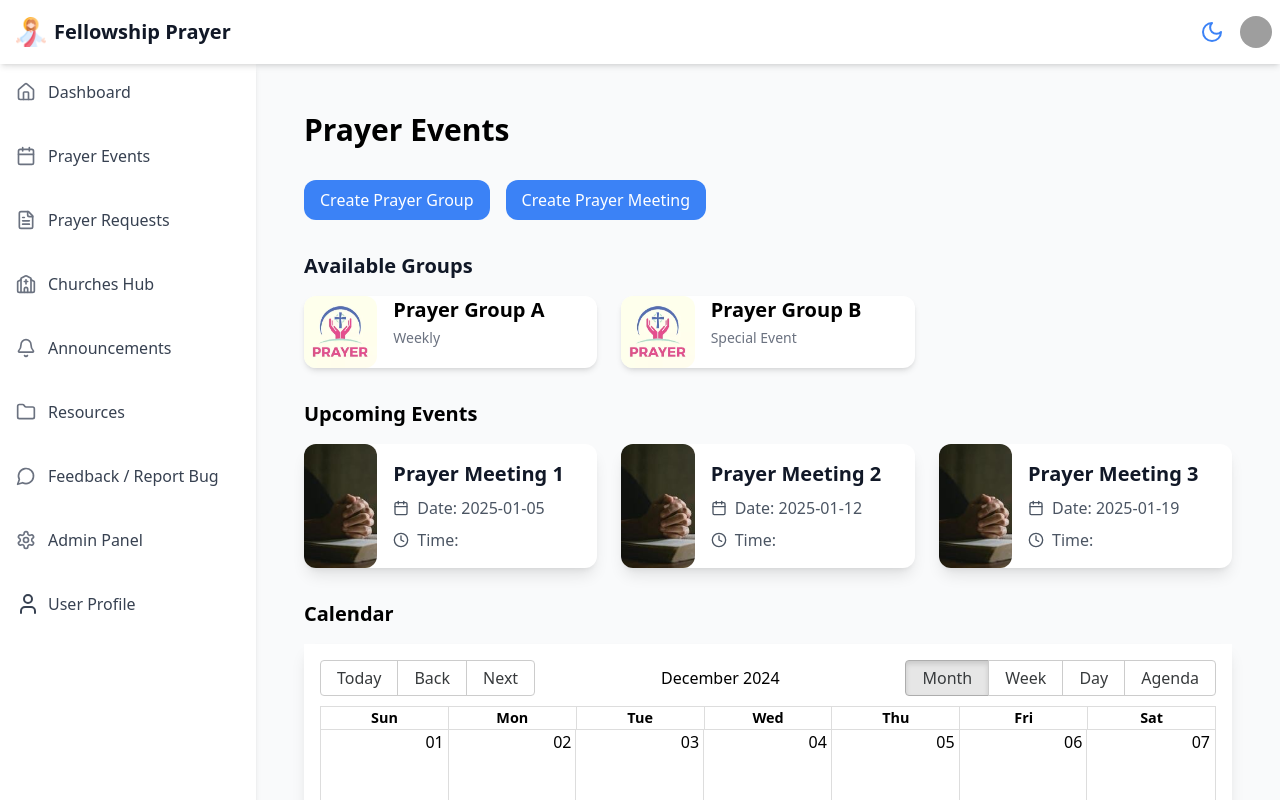
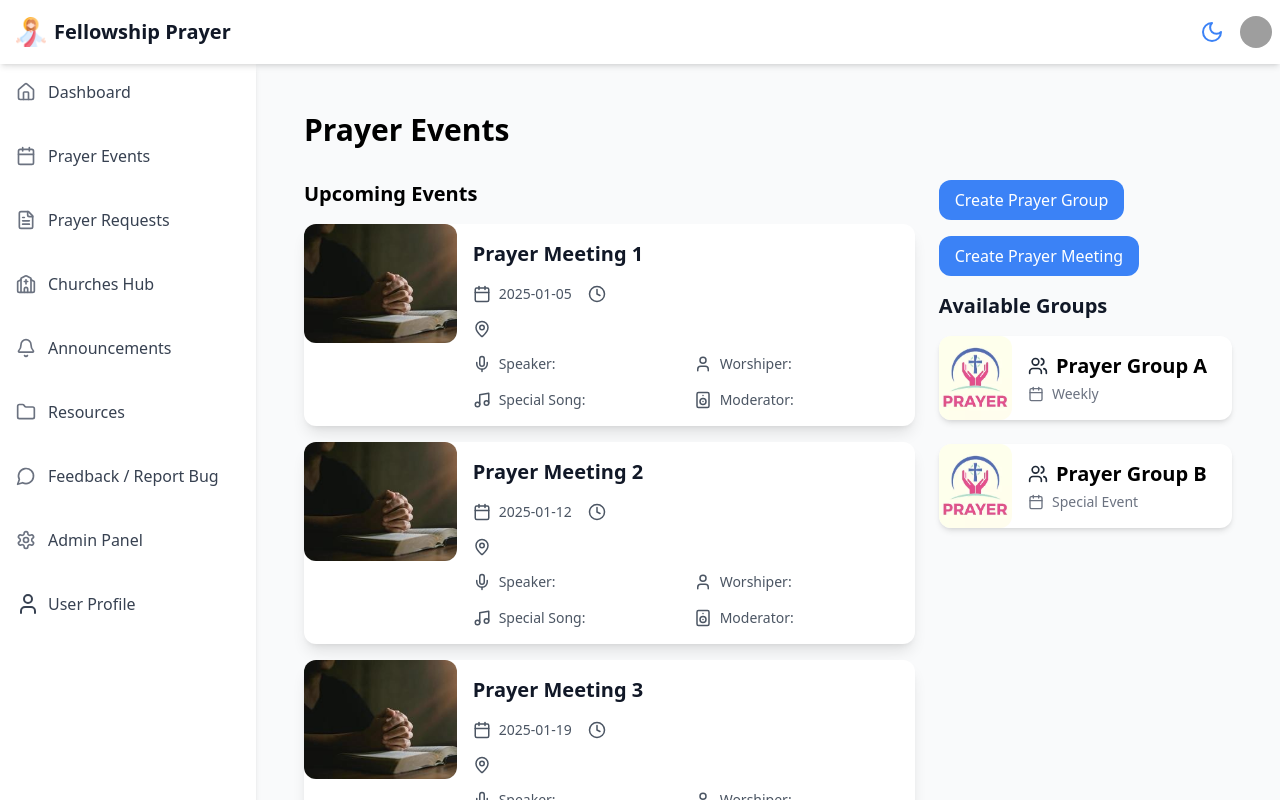
Before and after one commit to jps27CSE/Fellowship_Prayer_Tailwind_Shad_cn, a Next.js app: page /dashboard/events in a window 1280 px wide. Shown: the top 800 px of the page. Built offline with nearby package versions, Linux system fonts and the light colour scheme; no server answers; grey boxes are pictures that could not be loaded.

Commit message:
Prayer events ui changes

```diff
--- a/app/dashboard/events/page.tsx
+++ b/app/dashboard/events/page.tsx
@@ -24,11 +24,26 @@ export default function EventsPage() {
 
   return (
       <DashboardLayout>
-      <div className="p-6 space-y-8 ">
+        <div className="p-6 space-y-8">
           <h1 className="text-2xl font-bold sm:text-3xl dark:text-white">
             Prayer Events
           </h1>
 
+          {/* Main Grid Layout - Mobile Responsive */}
+          <div className="grid grid-cols-1 sm:grid-cols-1 md:grid-cols-3 gap-6">
+            {/* Left Column - Events */}
+            <div className="col-span-1 sm:col-span-1 md:col-span-2 space-y-8">
+              {/* Upcoming Events Section */}
+              <div>
+                <h2 className="text-xl font-semibold mb-4 text-black dark:text-white">
+                  Upcoming Events
+                </h2>
+                <EventList events={events} />
+              </div>
+            </div>
+
+            {/* Right Column - Available Groups and Buttons */}
+            <div className="space-y-4">
               {/* Create Prayer Group Modal Button */}
               <div className="flex flex-wrap gap-4 items-center">
                 <CreatePrayerGroupModal onSubmit={"addMeeting"} />
@@ -40,19 +55,13 @@ export default function EventsPage() {
               </div>
 
               {/* Available Groups Section */}
-        <AvailableGroups />
-
-        {/* Upcoming Events Section */}
-        <div className="mt-6">
-          <h2 className="text-xl font-semibold mb-4 text-black dark:text-white">
-            Upcoming Events
-          </h2>
-          <EventList events={events} />
+              <AvailableGroups groups={groups} />
             </div>
 
-        {/* Calendar Section */}
-        <div className="mt-6">
+            {/* Calendar Section - Span Both Columns on Mobile */}
+            <div className="col-span-1 sm:col-span-1 md:col-span-3">
               <Calender />
+            </div>
           </div>
         </div>
       </DashboardLayout>
--- a/components/AvailableGroupCards.tsx
+++ b/components/AvailableGroupCards.tsx
@@ -1,5 +1,6 @@
 import prayerLogo from "../public/prayer_logo.png";
 import Image from "next/image";
+import {Calendar, Users} from "lucide-react";
 const AvailableGroupCards = ({ group }) => {
   return (
     <div
@@ -16,14 +17,19 @@ const AvailableGroupCards = ({ group }) => {
       </div>
 
       {/* Group Info (Right side) */}
-      <div className="flex-1 pl-4">
-        {/* Group Name */}
-        <p className="text-xl font-semibold mb-1">{group.name}</p>
+      {/* Group Info (Right side) */}
+      <div className="flex-1 pl-4 py-4">
+        {/* Group Name with Icon */}
+        <div className="flex items-center space-x-2 mb-1">
+          <Users size={20} className="text-gray-800 dark:text-white" />
+          <p className="text-xl font-semibold">{group.name}</p>
+        </div>
 
-        {/* Group Category */}
-        <p className="text-sm text-gray-500 dark:text-gray-400 mb-4">
-          {group.category}
-        </p>
+        {/* Group Category with Icon */}
+        <div className="flex items-center space-x-2">
+          <Calendar size={16} className="text-gray-500 dark:text-gray-400" />
+          <p className="text-sm text-gray-500 dark:text-gray-400">{group.category}</p>
+        </div>
       </div>
     </div>
   );
--- a/components/AvailableGroups.tsx
+++ b/components/AvailableGroups.tsx
@@ -22,12 +22,13 @@ const AvailableGroups = () => (
         <h2 className="text-xl font-semibold mb-4 text-gray-900 dark:text-white ">
             Available Groups
         </h2>
-    <div className="grid grid-cols-1 sm:grid-cols-2 md:grid-cols-3 gap-6">
+        <div className="grid grid-cols-1 sm:grid-cols-2 md:grid-cols-3 lg:grid-cols-1 xl:grid-cols-1 gap-6">
             {/* Map through the groups */}
             {groups.map((group) => (
-        <AvailableGroupCards group={group} key={group.id} />
+                <AvailableGroupCards group={group} key={group.id}/>
             ))}
         </div>
+
     </div>
 );
 
--- a/components/EventCard.tsx
+++ b/components/EventCard.tsx
@@ -1,11 +1,11 @@
 import Image from "next/image";
-import { Calendar, Clock, MapPin } from "lucide-react";
+import { Calendar, Clock, MapPin, Mic, Music, User, Speaker } from "lucide-react";
 import eventImage from "../public/prayer_meeting_logo.jpg"; // Placeholder image
 
 const EventCard = ({ event }) => (
     <div className="bg-white dark:bg-gray-700 shadow-lg rounded-xl flex hover:shadow-xl transition-shadow duration-300 ease-in-out">
         {/* Event Image (Left side) */}
-    <div className="w-1/4 h-full overflow-hidden rounded-xl ">
+        <div className="w-1/4 h-full overflow-hidden rounded-xl">
             <Image
                 src={eventImage} // Replace with `event.image` if dynamic images are used
                 alt={`${event.name} image`}
@@ -16,31 +16,63 @@ const EventCard = ({ event }) => (
         {/* Event Details (Right side) */}
         <div className="flex-1 p-4">
             {/* Event Name */}
-      <h3 className="text-xl font-semibold text-gray-900 dark:text-white">
+            <h3 className="text-xl font-semibold text-gray-900 dark:text-white mb-4">
                 {event.name}
             </h3>
 
-      {/* Event Date */}
-      <div className="flex items-center space-x-2 mt-2">
-        <Calendar size={16} className="text-gray-600 dark:text-gray-400" />
-        <p className="text-gray-600 dark:text-gray-400">Date: {event.date}</p>
+            {/* Event Date and Time */}
+            <div className="flex items-center space-x-4 text-sm text-gray-600 dark:text-gray-400 mb-4">
+                <div className="flex items-center space-x-2">
+                    <Calendar size={18} className="text-gray-600 dark:text-gray-400" />
+                    <p>{event.date}</p>
                 </div>
-
-      {/* Event Time */}
-      <div className="flex items-center space-x-2 mt-2">
-        <Clock size={16} className="text-gray-600 dark:text-gray-400" />
-        <p className="text-gray-600 dark:text-gray-400">Time: {event.time}</p>
+                <div className="flex items-center space-x-2">
+                    <Clock size={18} className="text-gray-600 dark:text-gray-400" />
+                    <p>{event.time}</p>
+                </div>
             </div>
 
             {/* Event Location */}
-      {event.location && (
-        <div className="flex items-center space-x-2 mt-2">
-          <MapPin size={16} className="text-gray-600 dark:text-gray-400" />
-          <p className="text-gray-600 dark:text-gray-400">
-            Location: {event.location}
-          </p>
+
+                <div className="flex items-center space-x-2 text-sm text-gray-600 dark:text-gray-400 mb-4">
+                    <MapPin size={18} className="text-gray-600 dark:text-gray-400" />
+                    <p>{event.location}</p>
                 </div>
-      )}
+
+
+            {/* Additional Event Details in two columns */}
+            <div className="grid grid-cols-1 sm:grid-cols-2 gap-4">
+                {/* Speaker */}
+
+                    <div className="flex items-center space-x-2 text-sm text-gray-600 dark:text-gray-400">
+                        <Mic size={18} className="text-gray-600 dark:text-gray-400" />
+                        <p>Speaker: <span className="font-medium">{event.speaker}</span></p>
+                    </div>
+
+
+                {/* Worshiper */}
+
+                    <div className="flex items-center space-x-2 text-sm text-gray-600 dark:text-gray-400">
+                        <User size={18} className="text-gray-600 dark:text-gray-400" />
+                        <p>Worshiper: <span className="font-medium">{event.worshiper}</span></p>
+                    </div>
+
+
+                {/* Special Song */}
+
+                    <div className="flex items-center space-x-2 text-sm text-gray-600 dark:text-gray-400">
+                        <Music size={18} className="text-gray-600 dark:text-gray-400" />
+                        <p>Special Song: <span className="font-medium">{event.special_song}</span></p>
+                    </div>
+
+                {/* Moderator */}
+
+                    <div className="flex items-center space-x-2 text-sm text-gray-600 dark:text-gray-400">
+                        <Speaker size={18} className="text-gray-600 dark:text-gray-400" />
+                        <p>Moderator: <span className="font-medium">{event.moderator}</span></p>
+                    </div>
+
+            </div>
         </div>
     </div>
 );
--- a/components/EventList.tsx
+++ b/components/EventList.tsx
@@ -1,10 +1,11 @@
 import EventCard from "@/components/EventCard";
 
 const EventList = ({ events }) => (
-    <div className="grid grid-cols-1 sm:grid-cols-2 md:grid-cols-3 gap-6">
+    <div className="space-y-4">
         {events.map(event => (
             <EventCard key={event.id} event={event} />
         ))}
     </div>
 );
+
 export default EventList;
```
Lines whose indentation alone changed are shown as unchanged.
